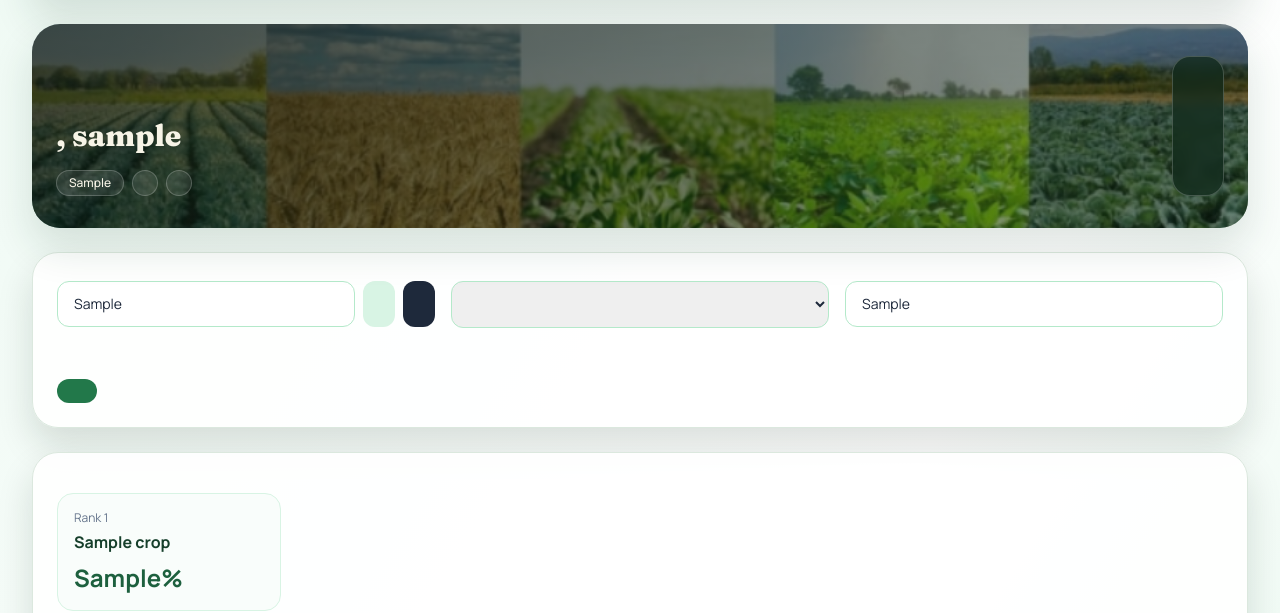
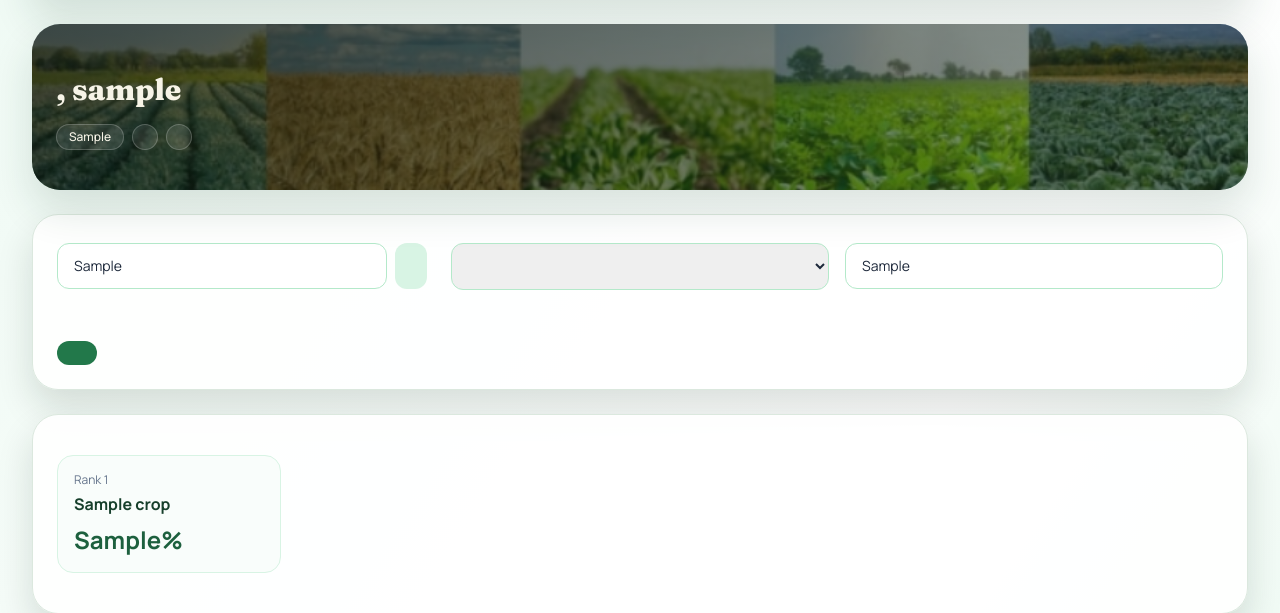
Before and after one commit to Hrutwik-bl/smart-agriculture-ml-system, a Python web app: template frontend/templates/dashboard.html in a window 1280 px wide. Shown: the part 97-710 px from the top of the page. Run offline with Jinja, Linux system fonts and the light colour scheme; the template is opened without the code that fills it: most values are stand-ins (such as "Sample title", 1, 10 or a date in 2020); lists and menus that the app fills with data are empty; some libraries are stand-ins or nearby versions.

Commit message:
updated commit

```diff
--- a/frontend/templates/dashboard.html
+++ b/frontend/templates/dashboard.html
@@ -9,8 +9,8 @@
 {% endblock %}
 
 {% block content %}
-<section class="dashboard-hero px-6 py-8 shadow-soft-xl" style="background-image: url('/static/dash-bg.png');">
-  <div class="dashboard-hero-content flex flex-col gap-5 lg:flex-row lg:items-end lg:justify-between">
+<section class="dashboard-hero px-6 py-10 shadow-soft-xl" style="background-image: url('/static/dash-bg.png');">
+  <div class="dashboard-hero-content">
     <div>
       <p class="text-xs tracking-widest font-semibold text-brand-50/90">{{ t('dashboard_kicker') }}</p>
       <h2 class="font-display mt-2 text-3xl font-black">{{ t('dashboard_welcome') }}, {{ username }}</h2>
@@ -20,10 +20,6 @@
         <span class="rounded-full border border-white/20 bg-white/10 px-3 py-1">{{ t('dashboard_tag_price') }}</span>
         <span class="rounded-full border border-white/20 bg-white/10 px-3 py-1">{{ t('dashboard_tag_stress') }}</span>
       </div>
-    </div>
-    <div class="hero-stat large">
-      <p class="text-xs uppercase tracking-wide">{{ t('dashboard_primary_objective_label') }}</p>
-      <p class="mt-1 text-lg font-bold">{{ t('dashboard_primary_objective_value') }}</p>
     </div>
   </div>
 </section>
@@ -36,7 +32,6 @@
         <div class="grid gap-2 xl:grid-cols-[1fr_auto_auto]">
           <input id="location" name="location" type="text" required value="{{ input_location }}" placeholder="{{ t('location_placeholder') }}" class="w-full rounded-xl border border-brand-200 px-4 py-3 text-sm outline-none focus:ring-2 focus:ring-brand-200" />
           <button type="button" id="use-live-location" class="rounded-xl bg-brand-100 px-4 py-3 text-sm font-semibold text-brand-800 hover:bg-brand-200 whitespace-nowrap">{{ t('use_live_location') }}</button>
-          <button type="button" id="pick-on-map" class="rounded-xl bg-slate-800 px-4 py-3 text-sm font-semibold text-white hover:bg-slate-900 whitespace-nowrap">{{ t('pick_on_map') }}</button>
         </div>
         <small id="location-status" class="mt-2 block text-xs text-slate-500">{{ t('location_status_hint') }}</small>
       </div>
@@ -58,16 +53,6 @@
     <button class="inline-flex rounded-xl bg-brand-600 px-5 py-3 text-sm font-bold text-white hover:bg-brand-700" type="submit">{{ t('get_recommendation') }}</button>
   </form>
 
-  <div id="map-panel" hidden class="mt-5 rounded-2xl border border-brand-100 bg-brand-50/40 p-4">
-    <div class="mb-3 flex items-center justify-between gap-3">
-      <h3 class="text-sm font-bold text-brand-900">{{ t('map_select_title') }}</h3>
-      <button type="button" id="close-map" class="rounded-lg bg-white px-3 py-2 text-xs font-semibold text-slate-700 border border-brand-100 hover:bg-slate-50">{{ t('map_close') }}</button>
-    </div>
-    <div id="location-map" class="h-80 rounded-xl border border-brand-200"></div>
-    <div class="mt-3 flex justify-end">
-      <button type="button" id="use-map-point" class="rounded-xl bg-brand-600 px-4 py-2 text-sm font-semibold text-white hover:bg-brand-700">{{ t('map_use_point') }}</button>
-    </div>
-  </div>
 </section>
 
 {% if result %}
```
